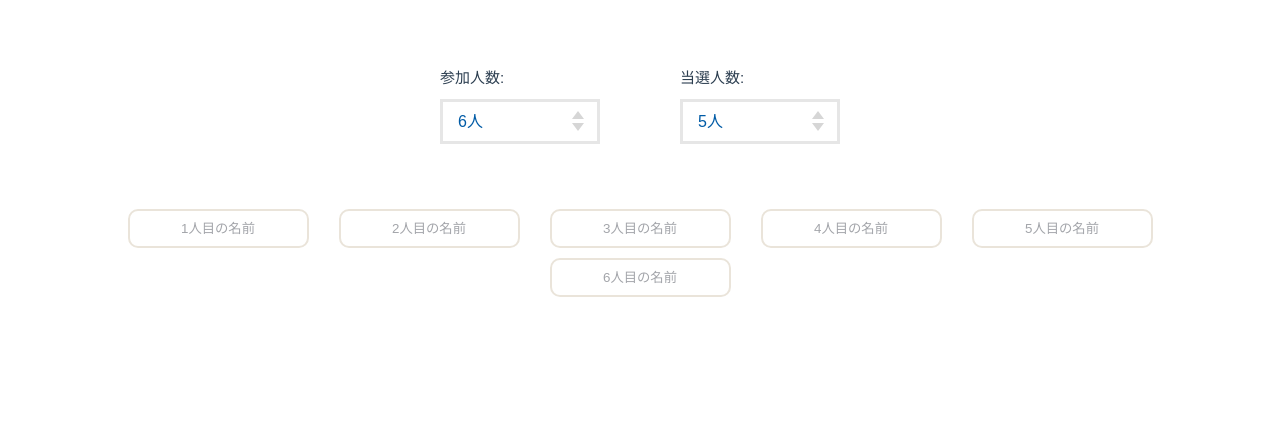
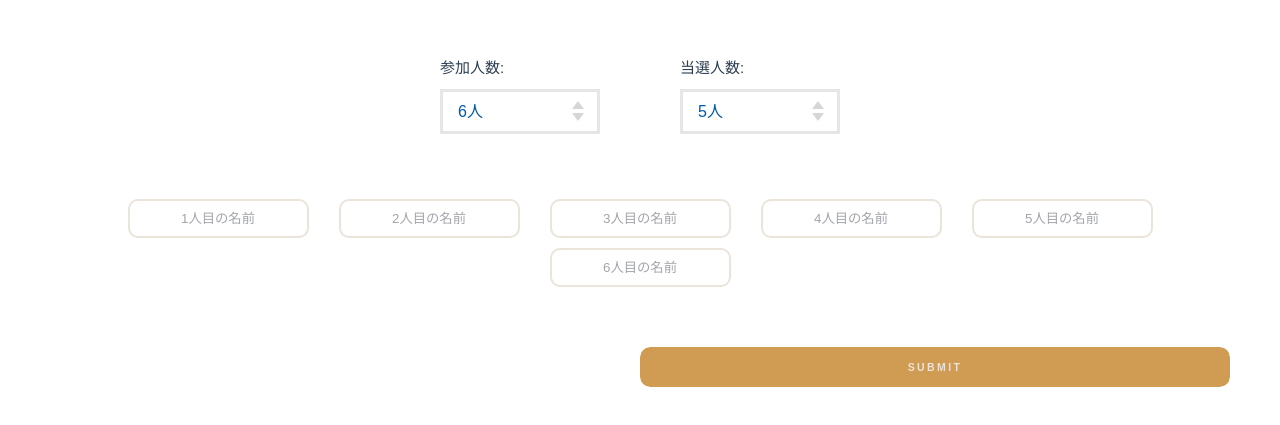
Before and after one commit to sz-223/random-amida, a Vue app: page /settings in a window 1280 px wide. Shown: the part 189-614 px from the top of the page. Built offline with nearby package versions, Linux system fonts and the light colour scheme.

Commit message:
impl submit

```diff
--- a/src/components/SelectOptions.vue
+++ b/src/components/SelectOptions.vue
@@ -1,5 +1,5 @@
 <template>
-    <div>
+    <form @submit="checkForm($event)" action="/about" method="post">
         <div class="selectwrap">
             <div class="selectbox">
                 参加人数:
@@ -23,7 +23,14 @@
                 <input type="text" v-model="OptionStore.member[i]" :placeholder="forPlaceHolder(i)">
             </div>
         </div>
-    </div>
+        <p v-if="OptionStore.errors.length">
+            <b>Please correct the following error(s):</b>
+            <ul>
+                <li v-for="error in OptionStore.errors" :key="error">{{ error }}</li>
+            </ul>
+        </p>
+        <input type="submit" value="Submit">
+    </form>
 </template>
 
 <script setup>
@@ -31,6 +38,18 @@
     const OptionStore = useOptionStore();
     function forPlaceHolder(i){
         return i + "人目の名前"
+    }
+    function checkForm(e){
+        OptionStore.errors = [];
+        if(!OptionStore.nPeople || !OptionStore.nWin || OptionStore.nPeople < OptionStore.nWin){
+            OptionStore.errors.push("人数の指定に誤りがあります");
+        }
+        if(OptionStore.nMember < OptionStore.nPeople){
+            OptionStore.errors.push("名前に空欄か重複している箇所があります");
+        }
+        if(OptionStore.errors.length === 0) return true;
+        e.preventDefault();
+        return false;
     }
 </script>
 
--- a/src/stores/options.js
+++ b/src/stores/options.js
@@ -1,13 +1,21 @@
-import { ref } from 'vue'
+import { ref, computed } from 'vue'
 import { defineStore } from 'pinia'
 
 export const useOptionStore = defineStore('options', () => {
   const nPeople = ref(6)
   const nWin = ref(5)
   const member = ref(new Array())
+  const errors = ref(new Array())
+  const member_sliced = computed(() => {
+    return member.value.slice(1, nPeople.value + 1)
+  })
+  const nMember = computed(() => {
+    var s = new Set(member_sliced.value);
+    return s.size;
+  })
   function increment() {
 
   }
 
-  return { nPeople, nWin, member, increment }
+  return { nPeople, nWin, member, errors, nMember, increment }
 })
```
